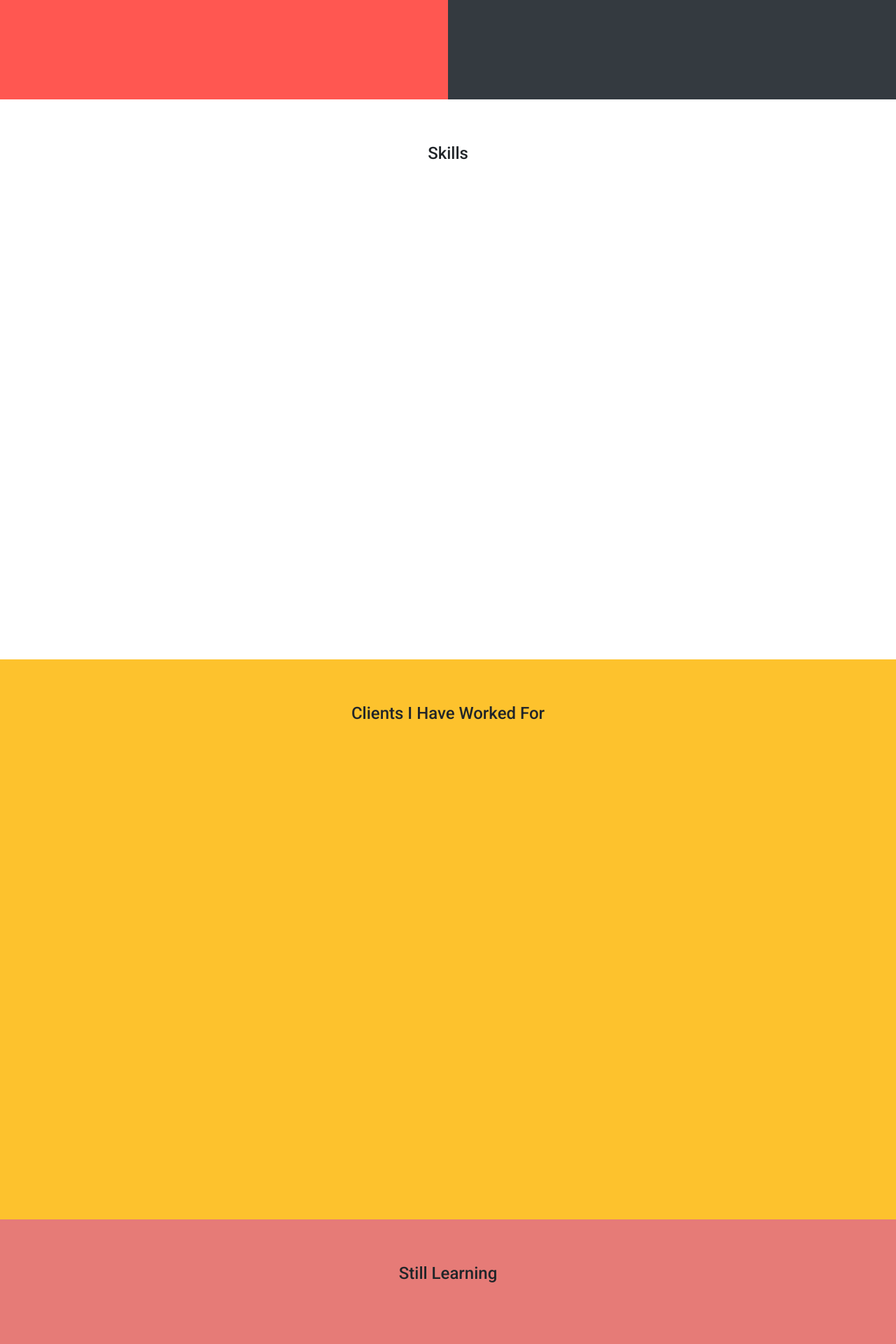
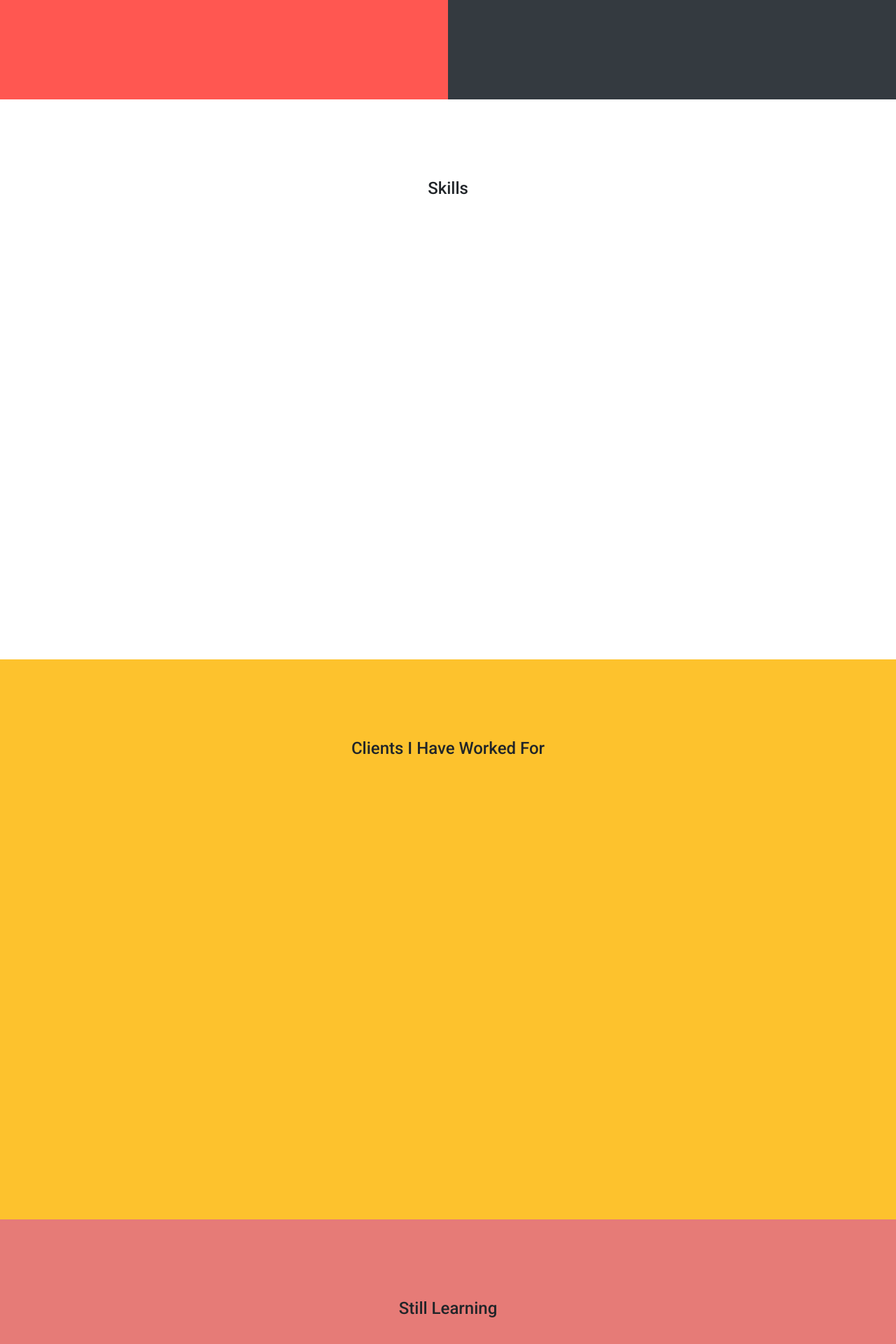
Before and after one commit to simone188535/portfolio, a React (Create React App) app: page / in a window 1280 px wide. Shown: the part 658-2578 px from the top of the page at 70% size. Built offline with nearby package versions, Linux system fonts and the light colour scheme.

Commit message:
more edits

```diff
--- a/src/Homepage.js
+++ b/src/Homepage.js
@@ -1,9 +1,11 @@
-import React, { useState, useEffect } from 'react';
+// import React, { useState, useEffect } from 'react';
+import React, { useEffect } from 'react';
 import { TweenLite, TimelineLite, Circ } from "gsap/TweenMax";
+import $ from 'jquery';
 import { heroRightAnimation } from './js/heroRightAnimation';
 import { heroLeftAnimation } from './js/heroLeftAnimation';
 import { isInViewport } from './js/isInViewport';
-import $ from 'jquery';
+import  SubHeadComponent from './components/SubHeadComponent';
 
 
 const Homepage = () => {
@@ -14,6 +16,7 @@ const Homepage = () => {
 
     const heroAnimation = () => {
 
+        //
         heroLeftAnimation();
         heroRightAnimation();
 
@@ -23,18 +26,22 @@ const Homepage = () => {
         const tl = new TimelineLite();
         // const scrollTop = window.pageYOffset;
 
-        // if (firstTrigger === false) {
-        $.fn.checkVP = (ident) => {
+        //make a passArgsToCheckViewPoint in external file with 2 params the first is the id that needs to be passed. The second
+        //is a variable containing the code green sock. If the first param is true, run the variable.
+        $.fn.passArgsToCheckViewPoint = (ident) => {
+
             if (isInViewport($(ident))) {
+
                 tl.to($(ident), 1, {
+                    y: 50,
                     opacity: 1
                 });
-                // setFirstTrigger(true);
+
             }
         }
-        $(window).checkVP('#trigger');
-        $(window).checkVP('#trigger2');
-        $(window).checkVP('#trigger3');
+        $(window).passArgsToCheckViewPoint('#trigger1');
+        $(window).passArgsToCheckViewPoint('#trigger2');
+        $(window).passArgsToCheckViewPoint('#trigger3');
         //}
         return false;
         // console.log(window.scrollY);
@@ -70,18 +77,18 @@ const Homepage = () => {
                 </div>
                 <div className="row vh-100 section-second">
                     <div className="col-12">
-                        <h2 id="trigger" className="text-center sub-section-header">Skills</h2>
+                        <SubHeadComponent ident="trigger1" text="Skills"/>
                     </div>
                 </div>
 
                 <div className="row vh-100 section-third">
                     <div className="col-12">
-                        <h2 id="trigger2" className="text-center sub-section-header">Clients I Have Worked For</h2>
+                    <SubHeadComponent ident="trigger2" text="Clients I Have Worked For"/>
                     </div>
                 </div>
                 <div className="row vh-100 section-fourth">
                     <div className="col-12">
-                        <h2 id="trigger3" className="text-center sub-section-header">Still Learning</h2>
+                        <SubHeadComponent ident="trigger3" text="Still Learning"/>
                     </div>
                 </div>
 
--- /dev/null
+++ b/src/components/SubHeadComponent.js
@@ -0,0 +1,10 @@
+import React from 'react';
+
+const SubHeadComponent = (props) => {
+    return (<div>
+        <h2 id={props.ident} className="text-center sub-section-header">
+            {props.text}
+        </h2>
+    </div>);
+}
+export default SubHeadComponent;
--- a/src/js/isInViewport.js
+++ b/src/js/isInViewport.js
@@ -1,4 +1,9 @@
 import $ from 'jquery';
+
+// This function is very important. It determines how animations are triggered by checking if the selected element is present on the screen (viewpoint)
+// If it is, return true
+//This function is connected to passArgsToCheckViewPoint (is generally called by it)
+//Here for reference: https://gist.github.com/EvanHerman/a1045c19e115edc18b12
 
 let isInViewport  = (elem) => {
 	// if the element doesn't exist, abort
```
Also changed, not shown: src/js/passArgsToCheckViewPoint.js (added, +16 -0 lines), src/js/scrollTrigger.js (deleted, +0 -12 lines), src/pablo-gentile-3MYvgsH1uK0-unsplash.jpg (deleted).
